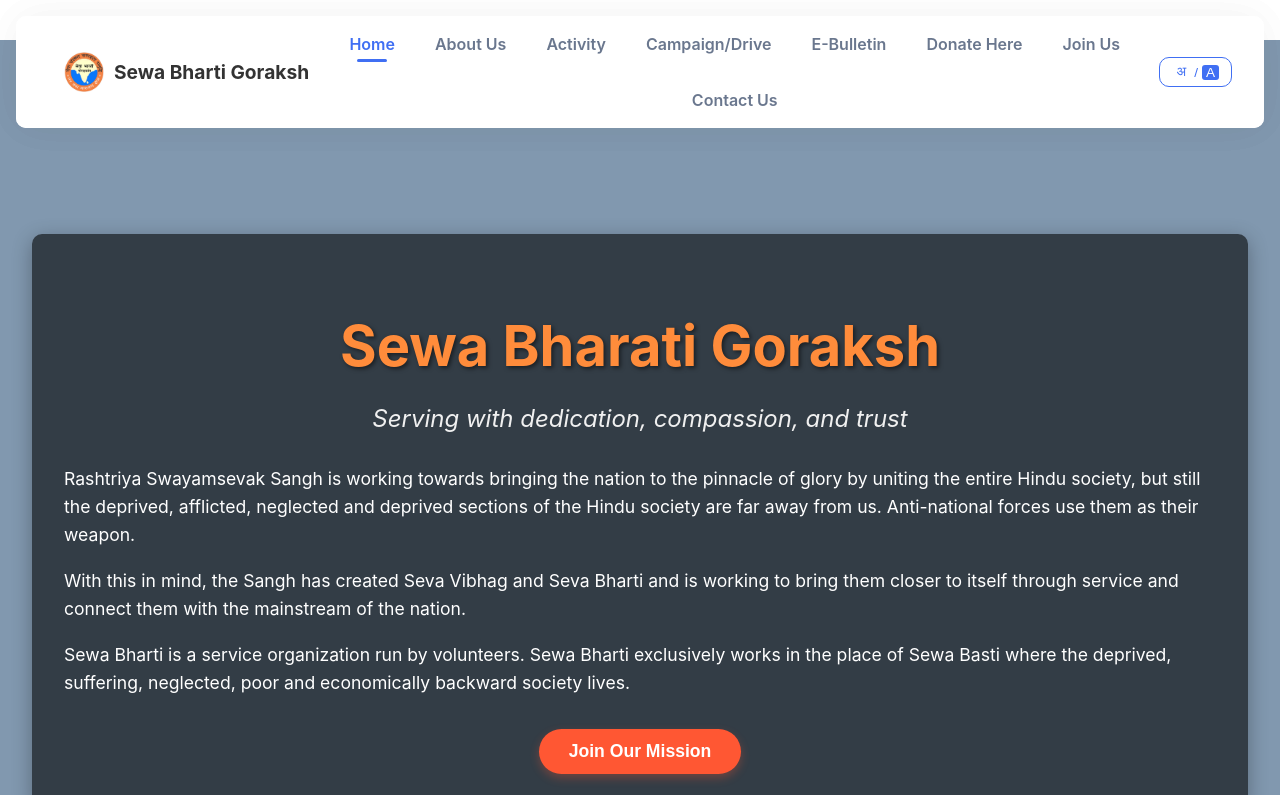
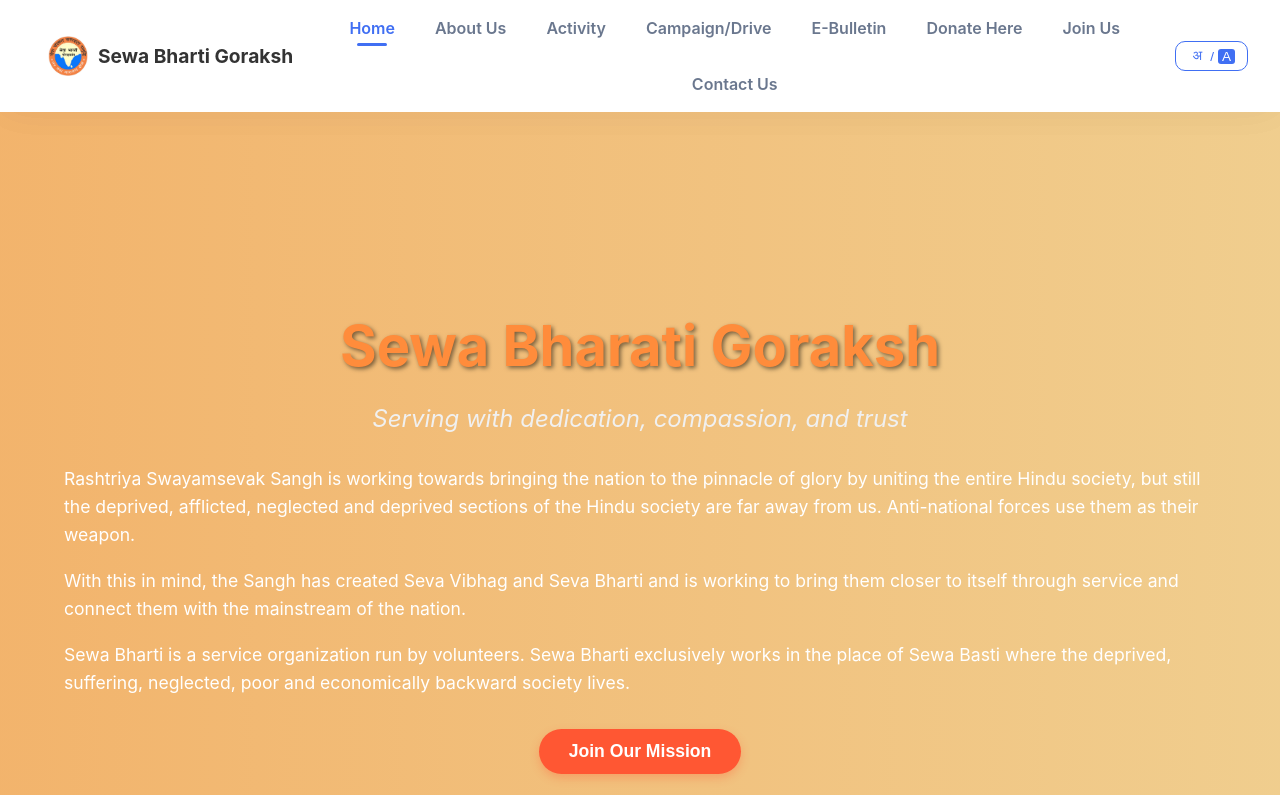
Before and after one commit to AravShukla10/sewa-bharati-goraksh, a React (Create React App) app: page / in a window 1280 px wide. Shown: the top 795 px of the page. Built offline with nearby package versions, Linux system fonts and the light colour scheme.

Commit message:
Navbar fixed

```diff
--- a/src/components/styles/HeroSection.css
+++ b/src/components/styles/HeroSection.css
@@ -2,7 +2,7 @@
     position: relative;
     width: 100%;
     min-height: 100vh;
-    /* background: linear-gradient(rgba(0, 0, 0, 0.4), rgba(0, 0, 0, 0.6)), url('../images/hero-bg.jpg') no-repeat center center/cover; */
+    background: linear-gradient(90deg, rgba(238, 154, 58, 0.747), rgba(236, 192, 111, 0.785));
     display: flex;
     align-items: center;
     justify-content: center;
@@ -17,7 +17,7 @@
     left: 0;
     right: 0;
     bottom: 0;
-    background-color: rgba(5, 51, 97, 0.5);
+    /* background-color: linear-gradient(rgb(249, 103, 5), rgb(223, 150, 14)); */
   }
 
   .hero-content {
@@ -27,9 +27,9 @@
     width: 90%;
     text-align: center;
     padding: 2rem;
-    background-color: rgba(0, 0, 0, 0.6);
-    border-radius: 10px;
-    box-shadow: 0 5px 20px rgba(0, 0, 0, 0.3);
+    /* background-color: rgba(0, 0, 0, 0.6); */
+    /* border-radius: 10px; */
+    /* box-shadow: 0 5px 20px rgba(0, 0, 0, 0.3); */
   }
 
   .hero-content h1 {
--- a/src/components/styles/Navbar.css
+++ b/src/components/styles/Navbar.css
@@ -13,12 +13,11 @@
 
 .navbar {
   position: fixed;
-  top: var(--spacer);
-  left: var(--spacer);
-  right: var(--spacer);
-  background: #fff;
-  border-radius: var(--borderRadius);
-  padding: 0 var(--spacer);
+  top: 0;
+  left: 0;
+  right: 0;
+  padding: 0;
+  border-radius: 0;
   box-shadow: 0 0 40px rgba(0, 0, 0, 0.03);
   z-index: 1000;
   display: flex;
@@ -26,7 +25,9 @@
   align-items: center;
   min-height: var(--linkHeight);
   flex-wrap: nowrap;
+  background: #fff;
 }
+
 
 .navbar__menu {
   display: flex;
```
Also changed, not shown: src/images/bg.png (added).
